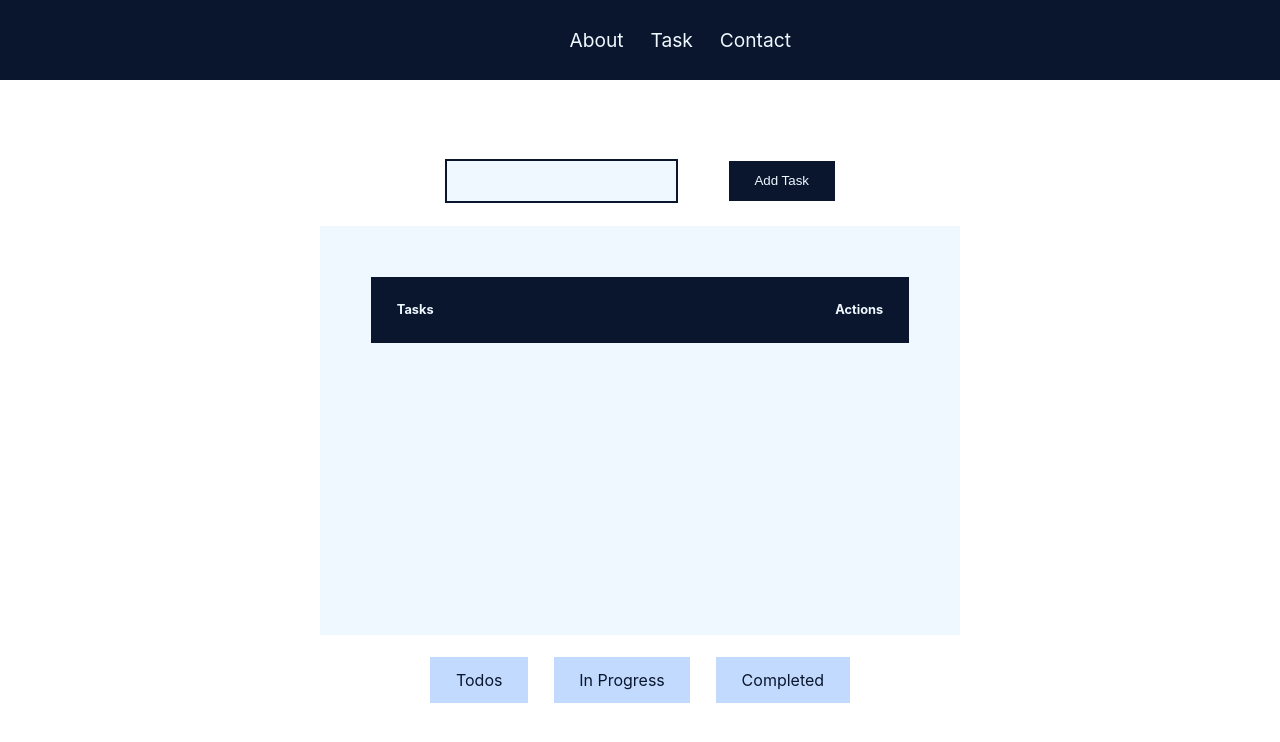
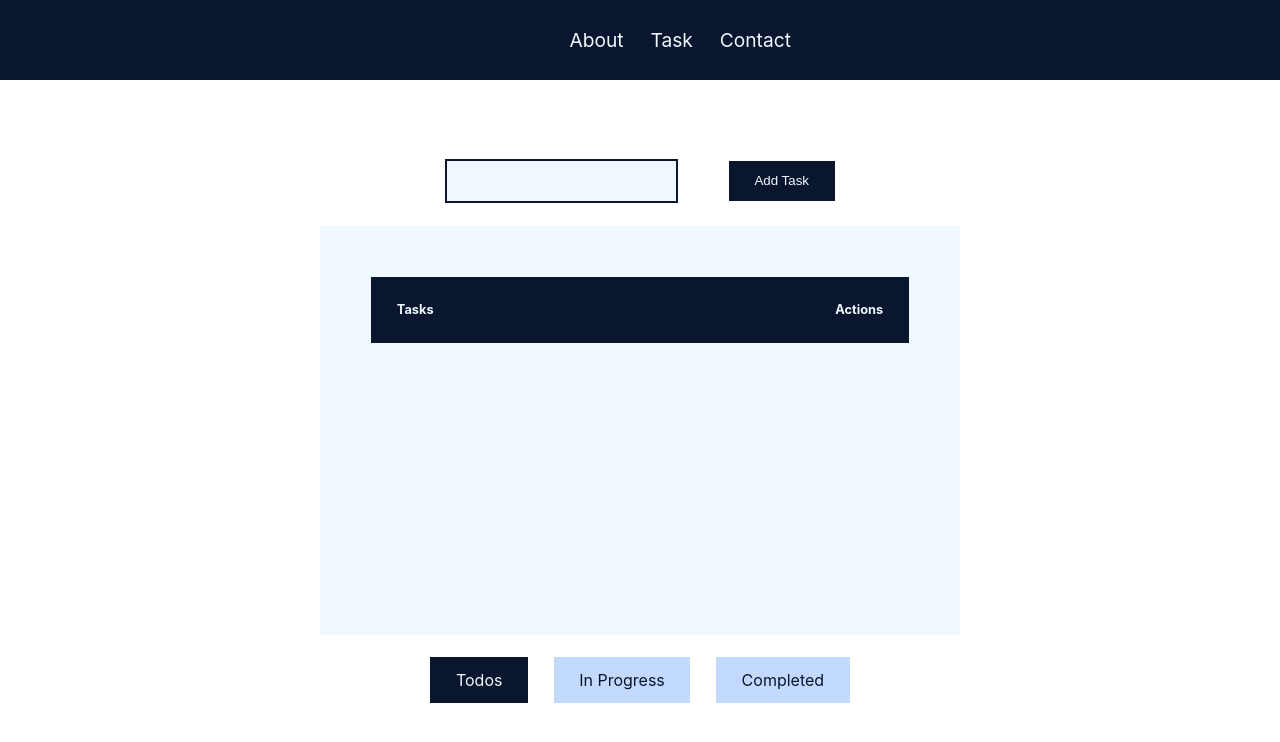
Before and after one commit to Christouccllo1/project-todo-app, a React (Create React App) app: page / in a window 1280 px wide. Shown: the top 742 px of the page. Built offline with nearby package versions, Linux system fonts and the light colour scheme.

Commit message:
stying Todos routs

```diff
--- a/src/App.js
+++ b/src/App.js
@@ -14,7 +14,7 @@ function App() {
   const [InputTodo, setInputTodo] = useState("")
   const [InProgressTodos, setInProgressTodos] = useState([])
   const [CompletedTodos, setCompletedTodos] = useState([])
-
+  const [active, setActive] = useState("all")
 
 
 
@@ -139,9 +139,9 @@ function App() {
           </div>
         </main>
         <div className="routes">
-          <Link to="/" className="link">Todos</Link>
-          <Link to="/Inprogress" className="link">In Progress</Link>
-          <Link to="/Completed" className="link">Completed</Link>
+            <Link to = "/" className="link" onClick={() => setActive("all")} style={active === "all" ? {backgroundColor: "#09162e", color: "aliceblue"}: {backgroundColor:"#c2dafd", color:"#09162e"}}>Todos</Link>
+            <Link to = "/Inprogress" className="link" onClick={() => setActive("inprogress")} style={active === "inprogress" ? {backgroundColor: "#09162e", color: "aliceblue"}: {backgroundColor:"#c2dafd", color:"#09162e"}}>In Progress</Link>
+            <Link to = "/Completed" className="link" onClick={() => setActive("completed")} style={active === "completed" ? {backgroundColor: "#09162e", color: "aliceblue"}: {backgroundColor:"#c2dafd", color:"#09162e"}}>Completed</Link>
 
         </div>
       </div>
```
